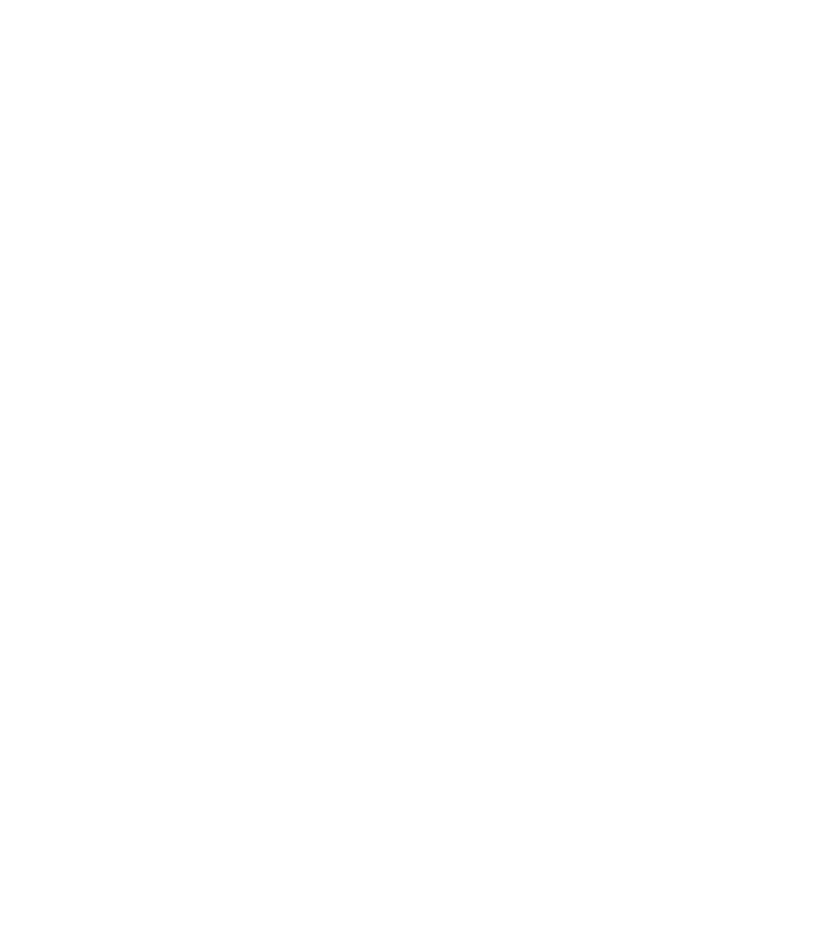
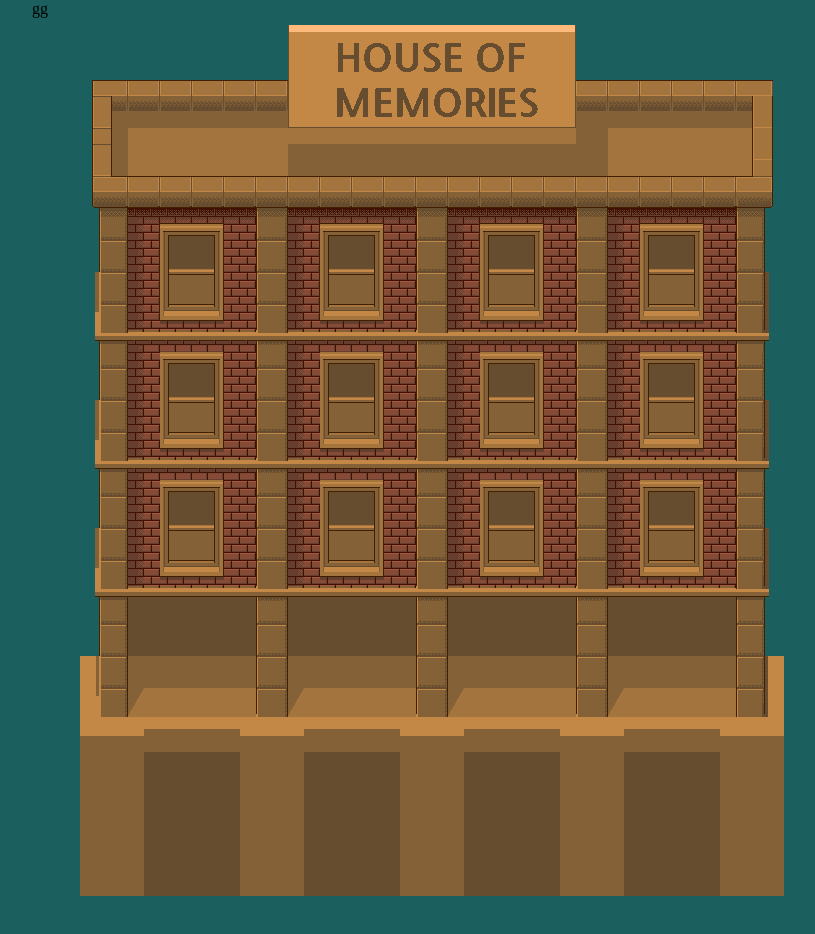
Before and after one commit to baansuk/HouseOfMemories, a plain HTML site: page index.html in a window 1280 px wide. Shown: the whole page, without its empty margins (208-1023 px from the left). Before the commit the page ends 800 px from the top, so only its background shows below. Drawn offline with Linux system fonts and the light colour scheme.

Commit message:
Images and basecodes

```diff
--- a/index.html
+++ b/index.html
@@ -4,9 +4,30 @@
     <meta charset="UTF-8">
     <meta http-equiv="X-UA-Compatible" content="IE=edge">
     <meta name="viewport" content="width=device-width, initial-scale=1.0">
-    <title>Document</title>
+    <link rel="stylesheet" href="style.css">
+    <title>The House of Memories</title>
 </head>
 <body>
+    <div id="everything">
+        gg
+        <div id="panorama">
 
+        </div>
+        <div id = "house">
+
+        </div>
+        <div class = "upperWindow c1 r1" id="1_1"></div>
+        <div class = "upperWindow c2 r1" id="1_2"></div>
+        <div class = "upperWindow c3 r1" id="1_3"></div>
+        <div class = "upperWindow c4 r1" id="1_4"></div>
+        <div class = "lowerWindow c1 r2" id="2_1"></div>
+        <div class = "lowerWindow c2 r2" id="2_2"></div>
+        <div class = "lowerWindow c3 r2" id="2_3"></div>
+        <div class = "lowerWindow c4 r2" id="2_4"></div>
+        <div class = "lowerWindow c1 r3" id="3_1"></div>
+        <div class = "lowerWindow c2 r3" id="3_2"></div>
+        <div class = "lowerWindow c3 r3" id="3_3"></div>
+        <div class = "lowerWindow c4 r3" id="3_4"></div>
+    </div>
 </body>
 </html>
--- a/style.css
+++ b/style.css
@@ -0,0 +1,85 @@
+*{
+    margin: 0;
+    justify-content: center;
+}
+
+#everything {
+    width: 100%;
+
+    display: grid;
+    grid-template-rows: repeat(62, 16px);
+    grid-template-columns: repeat(50, 16px);
+
+    background-color: rgb(28, 95, 95);
+    z-index: 2;
+}
+
+#house {
+    display: inherit;
+    grid-column-start: 4;
+    grid-column-end: 48;
+
+    grid-row-start: 2;
+    grid-row-end: 57;
+
+    background-image: url(./imgs/building.png);
+    z-index: 5;
+}
+
+.upperWindow {
+    width: 128px;
+    height: 128px;
+    display: inherit;
+    background-image: url(./imgs/top_floor_facade.png);
+    z-index: 6;
+
+}
+
+.lowerWindow {
+    width: 128px;
+    height: 128px;
+    display: inherit;
+    background-image: url(./imgs/facade.png);
+    z-index: 6;
+
+
+
+}
+
+.windowGlass {
+    background-image: url(./imgs/windowGlass.png);
+    opacity: 0.5;
+    z-index: 5;
+}
+
+.c1 {
+    grid-column-start: 7;
+    grid-column-end: 15;
+}
+
+.c2 {
+    grid-column-start: 17;
+    grid-column-end: 25;
+}
+.c3 {
+    grid-column-start: 27;
+    grid-column-end: 35;
+}
+
+.c4 {
+    grid-column-start: 37;
+    grid-column-end: 45;
+}
+
+.r1 {
+    grid-row-start: 14;
+    grid-row-end: 22;
+}
+.r2 {
+    grid-row-start: 22;
+    grid-row-end: 30;
+}
+.r3 {
+    grid-row-start: 30;
+    grid-row-end: 38;
+}
```
Also changed, not shown: building.png (added), facade.png (added), imgs/building.png (added), imgs/facade.png (added), imgs/top_floor_facade.png (added), imgs/windowGlass.png (added), top_floor_facade.png (added).
